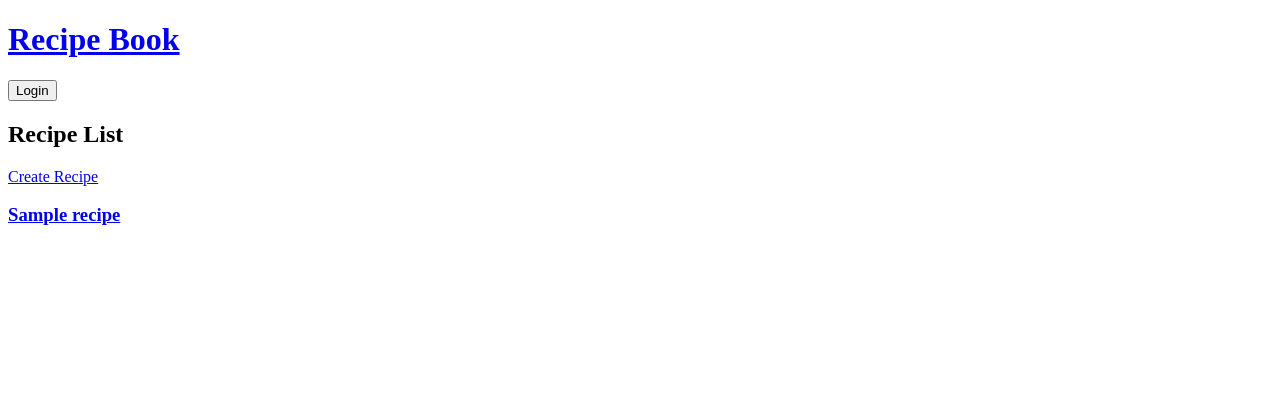
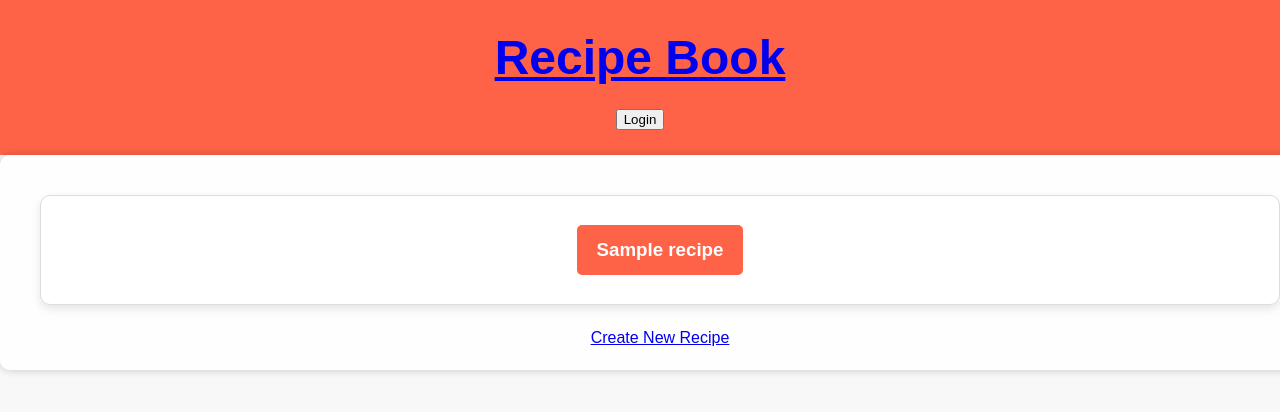
Before and after one commit to PolarBear9905/recipebook-chua-phoebe, a Django app: page /recipes/list in a window 1280 px wide. Shown: the top 412 px of the page. Run offline with Django 5.2, Linux system fonts and the light colour scheme; tables that the repository leaves empty hold one stand-in row (values such as "Sample post").

Commit message:
Fixed links and forms
added ingredient feature

```diff
--- a/ledger/templates/ledger/recipe_image_form.html
+++ b/ledger/templates/ledger/recipe_form_generic.html
@@ -1,13 +1,13 @@
 {% extends 'base.html' %}
 
-{% block title %}Create Recipe Image{% endblock %}
+{% block page_title %}{{ page_title }}{% endblock %}
 
 {% block content %}
-  <h2>Create Image for {{recipe.name}}</h2>
+  <h2>{{ page_heading }}</h2>
 
   <form method="post" enctype="multipart/form-data">
     {% csrf_token %}
-    {{form.as_p}}
+    {{ form.as_p }}
     <input type="submit" value="Submit">
     <a href="{% url 'ledger:recipe-detail' recipe.pk %}">Back To Recipe</a>
   </form>
--- a/ledger/templates/ledger/recipe_list.html
+++ b/ledger/templates/ledger/recipe_list.html
@@ -1,10 +1,14 @@
-{% extends 'base.html' %}
-    {% block title %}Recipe List{% endblock %}
-    {% block page_heading %}Recipe List{% endblock %}
-    {% block content %}
-    <p><a href="{% url 'ledger:recipe-add' %}">Create Recipe</a></p>
+{% extends "base.html" %}
 
-    {% for recipe in recipes %}
-        <h3><a href="{{recipe.get_absolute_url}}">{{recipe.name}}</a></h2>
-    {% endfor %}
+{% block content %}
+<div class="container">
+    <div class="recipe-grid">
+        {% for recipe in recipes %}
+        <div class="recipe-card">
+            <h3><a href="{{recipe.get_absolute_url}}">{{recipe.name}}</a></h3>
+        </div>
+        {% endfor %}
+    </div>
+    <a href="{% url 'ledger:recipe-add' %}">Create New Recipe</a>
+</div>
 {% endblock %}
--- a/ledger/urls.py
+++ b/ledger/urls.py
@@ -1,5 +1,5 @@
 from django.urls import path
-from .views import recipe_detail, recipe_list, recipe_add, recipe_add_image
+from .views import recipe_detail, recipe_list, recipe_add, recipe_add_image, recipe_add_ingredient
 urlpatterns = [
     path('recipes/list', recipe_list, name="recipe-list"),
     path('recipe/<int:pk>', recipe_detail, name="recipe-detail"),
@@ -7,7 +7,13 @@ urlpatterns = [
     path(
         'recipe/<int:pk>/add_image',
         recipe_add_image,
-        name="recipe-add-image"),
+        name="recipe-add-image"
+    ),
+    path(
+        'recipe/<int:pk>/add_ingredient',
+        recipe_add_ingredient,
+        name="recipe-add-ingredient"
+    ),
 ]
 
 app_name = "ledger"
--- a/ledger/views.py
+++ b/ledger/views.py
@@ -1,7 +1,7 @@
 from django.shortcuts import render, redirect
 from django.contrib.auth.decorators import login_required
 from .models import Recipe, Profile
-from .forms import RecipeForm, RecipeImageForm
+from .forms import RecipeForm, RecipeImageForm, RecipeIngredientForm
 
 
 def recipe_list(request):
@@ -51,4 +51,21 @@ def recipe_add_image(request, pk):
         form = RecipeImageForm()
 
     ctx = {"form": form, "recipe": recipe}
-    return render(request, "ledger/recipe_image_form.html", ctx)
+    return render(request, "ledger/recipe_form_generic.html", ctx)
+
+@login_required
+def recipe_add_ingredient(request, pk):
+    recipe = Recipe.objects.get(pk=pk)
+
+    if request.method == "POST":
+        form = RecipeIngredientForm(request.POST)
+        if form.is_valid():
+            ingredient = form.save(commit=False)
+            ingredient.recipe = recipe
+            ingredient.save()
+            return redirect('ledger:recipe-detail', pk=recipe.pk)
+    else:
+        form = RecipeIngredientForm()
+
+    ctx = {"form": form, "recipe": recipe}
+    return render(request, "ledger/recipe_form_generic.html", ctx)
--- a/static/css/main.css
+++ b/static/css/main.css
@@ -0,0 +1,103 @@
+body {
+  font-family: 'Arial', sans-serif;
+  margin: 0;
+  padding: 0;
+  background-color: #f8f8f8;
+  color: #333;
+  line-height: 1.6;
+}
+
+.container {
+	background: rgba(255, 255, 255, 0.9);
+	padding: 20px;
+	border-radius: 10px;
+	box-shadow: 0 0 10px rgba(0, 0, 0, 0.2);
+	width: 100%;
+	overflow: hidden;
+	text-align: center;
+	max-width: 1700px;
+	margin: auto;
+}
+
+h1, h2 {
+  margin: 0;
+}
+
+p {
+  margin: 0.5em 0;
+}
+
+.header {
+  background-color: #ff6347;
+  color: white;
+  text-align: center;
+  padding: 20px 0;
+  font-size: 1.5em;
+}
+
+.recipe-grid {
+  display: grid;
+  grid-template-columns: repeat(auto-fit, minmax(300px, 1fr));
+  gap: 20px;
+  padding: 20px;
+}
+
+.recipe-card {
+  background: white;
+  border: 1px solid #ddd;
+  border-radius: 10px;
+  box-shadow: 0px 4px 10px rgba(0, 0, 0, 0.1);
+  overflow: hidden;
+  transition: transform 0.3s ease, box-shadow 0.3s ease;
+  text-align: center;
+}
+
+.recipe-card img {
+  width: 100%;
+  height: 200px;
+  object-fit: cover;
+}
+
+.recipe-card h2 {
+  font-size: 1.5em;
+  margin: 15px 0 10px;
+}
+
+.recipe-card p {
+  padding: 0 15px 20px;
+  color: #555;
+}
+
+.recipe-card:hover {
+  transform: translateY(-5px);
+  box-shadow: 0px 6px 15px rgba(0, 0, 0, 0.2);
+}
+
+
+.recipe-card a {
+  display: inline-block;
+  background-color: #ff6347;
+  color: white;
+  text-decoration: none;
+  padding: 10px 20px;
+  border-radius: 5px;
+  margin: 10px 0;
+}
+
+.recipe-card a:hover {
+  background-color: #ff4500;
+}
+
+.show-recipe-btn {
+	background: #FF4848;
+	color: #fff;
+	padding: 8px;
+	border: none;
+	border-radius: 5px;
+	cursor: pointer;
+	margin-top: 10px;
+}
+
+.show-recipe-btn:hover {
+	background: #FF6565;
+}
--- a/templates/base.html
+++ b/templates/base.html
@@ -1,24 +1,30 @@
 {% load static %}
 <!DOCTYPE html>
-<html lang="en-US">
+<html lang="en">
 <head>
+    <meta charset="UTF-8">
+    <meta name="viewport" content="width=device-width, initial-scale=1.0">
     <title>{% block page_title %}Recipe Book{% endblock %}</title>
-    <link rel ="stylesheet" href="{% static 'css/main.css' %}" type="text/css">
+    <link rel="stylesheet" href="{% static 'css/main.css' %}">
     {% block styles %}{% endblock %}
 </head>
 <body>
+    <header class="header">
         <h1><a href="{% url 'ledger:recipe-list' %}">Recipe Book</a></h1>
         <div>
             {% if user.is_authenticated %}
                 <form method="POST" action="{% url 'logout' %}">
                     {% csrf_token %}
-                <button type ="submit">Logout</button>
+                    <button type="submit">Logout</button>
                 </form>
             {% else %}
                 <a href="{% url 'login' %}"><button type="button">Login</button></a>
             {% endif %}
         </div>
+    </header>
+
     <h2>{% block page_heading %}{% endblock %}</h2>
+
     {% block content %}{% endblock %}
 </body>
 </html>
```
Also changed, not shown: ledger/forms.py (+9 -1 lines), ledger/templates/ledger/recipe_detail.html (+12 -10 lines). Lines whose indentation alone changed are shown as unchanged.
